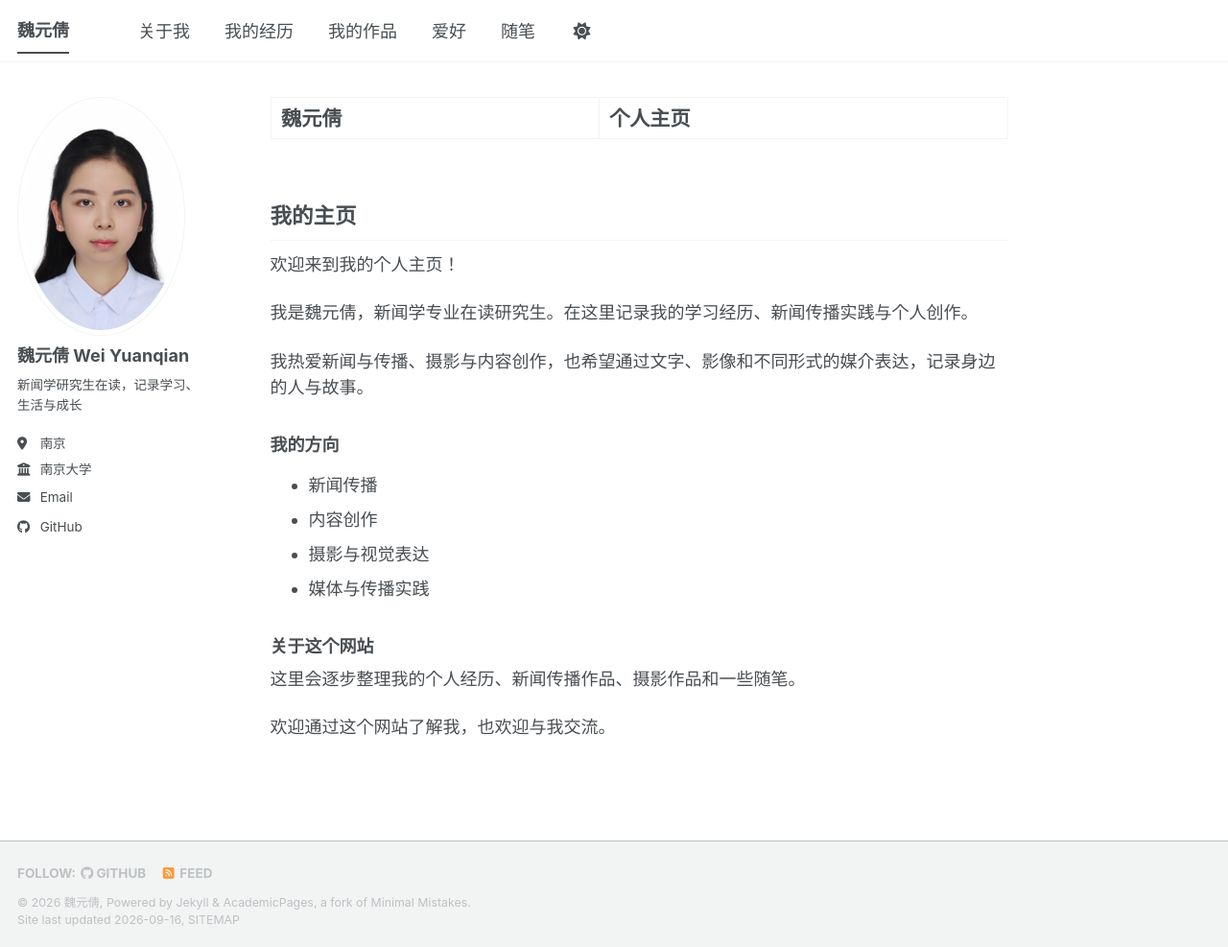
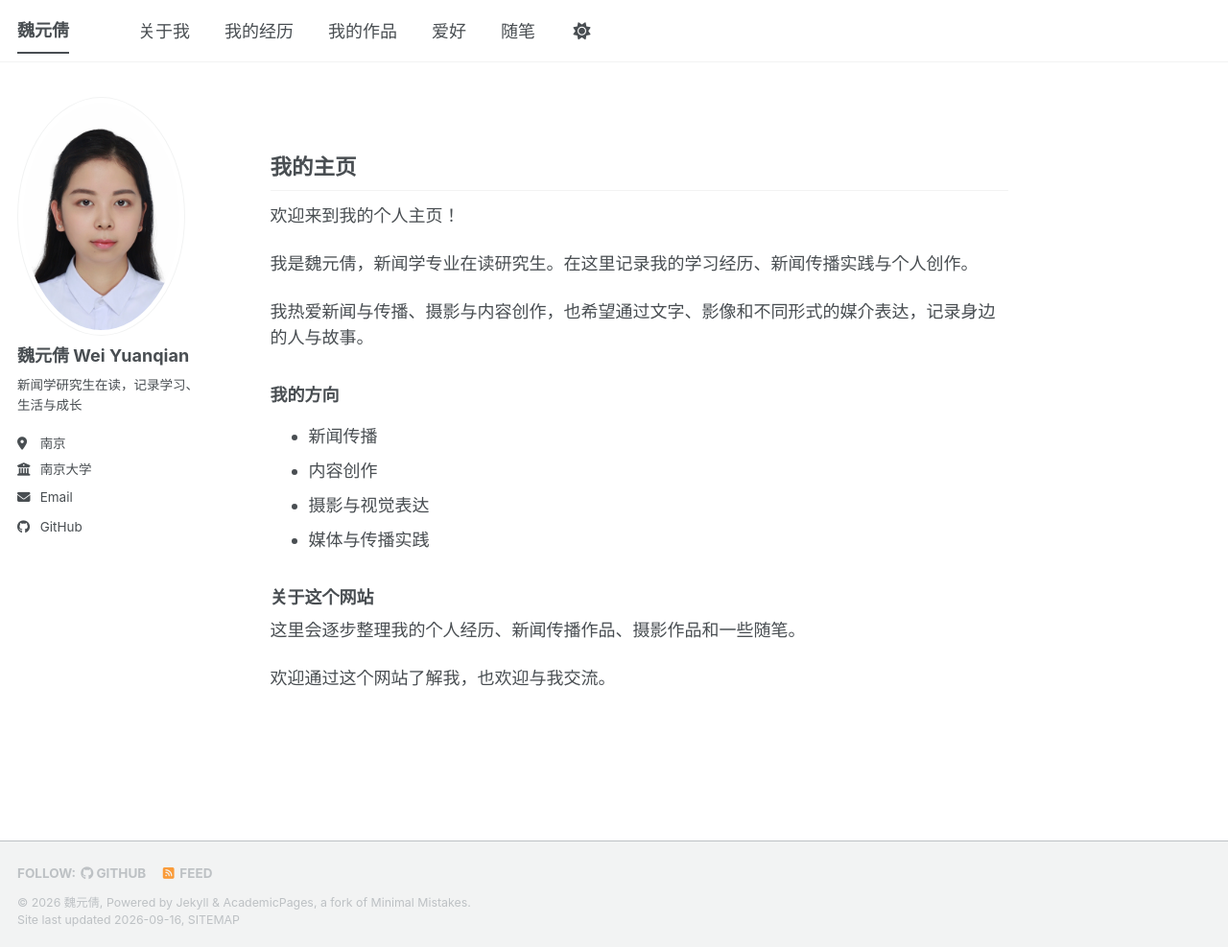
Before and after one commit to weiyuanqian/weiyuanqian.github.io, a Jekyll site: the page built from _pages/about.md, in a window 1280 px wide and 987 px high. Shown: the whole window at 96% size. Built offline with Jekyll 4.4.1, drawn with Linux system fonts in a browser that asks for light colours; a style sheet for code colours, icons or effects is not loaded.

Commit message:
Update about.md

```diff
--- a/_pages/about.md
+++ b/_pages/about.md
@@ -1,6 +1,6 @@
 ---
 permalink: /
-title: "魏元倩 | 个人主页"
+title: ""
 author_profile: true
 redirect_from:
   - /about/
```
